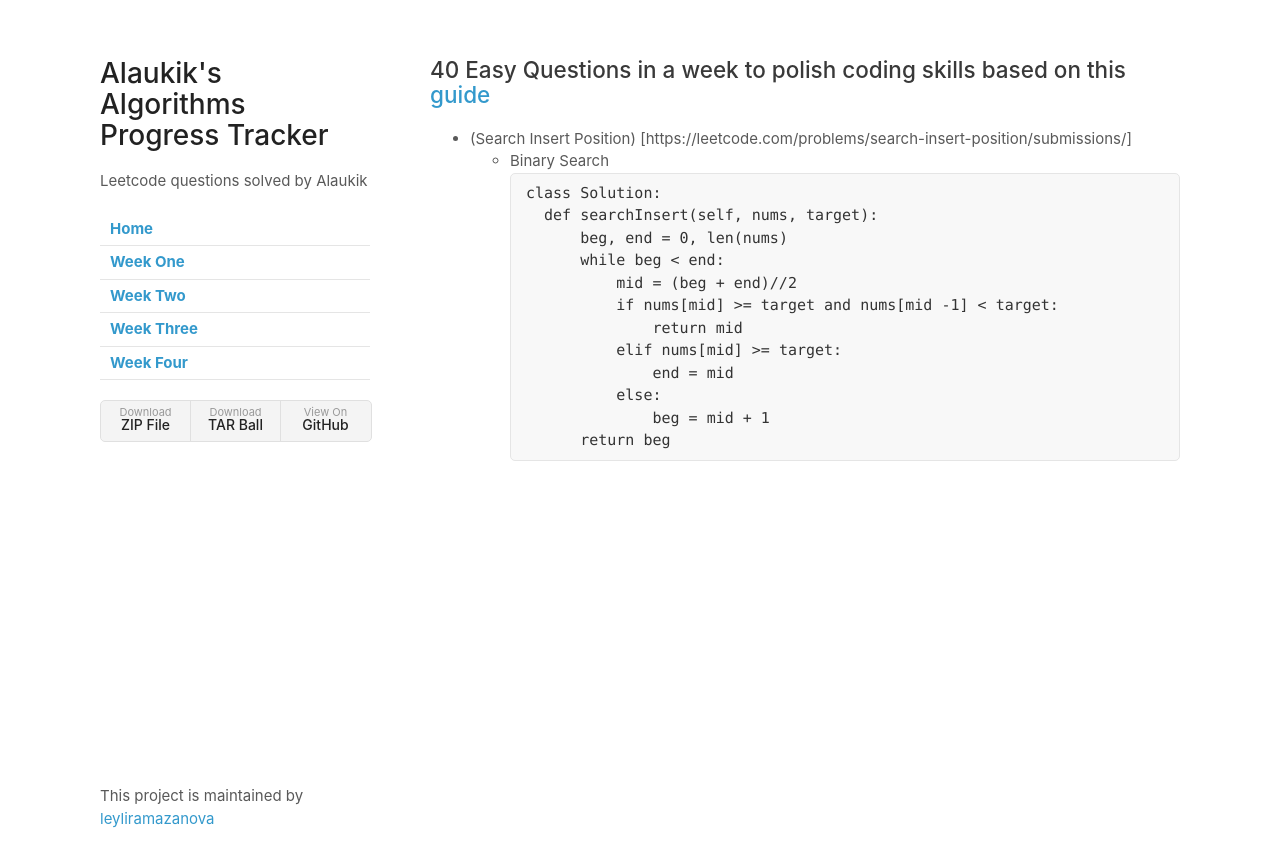
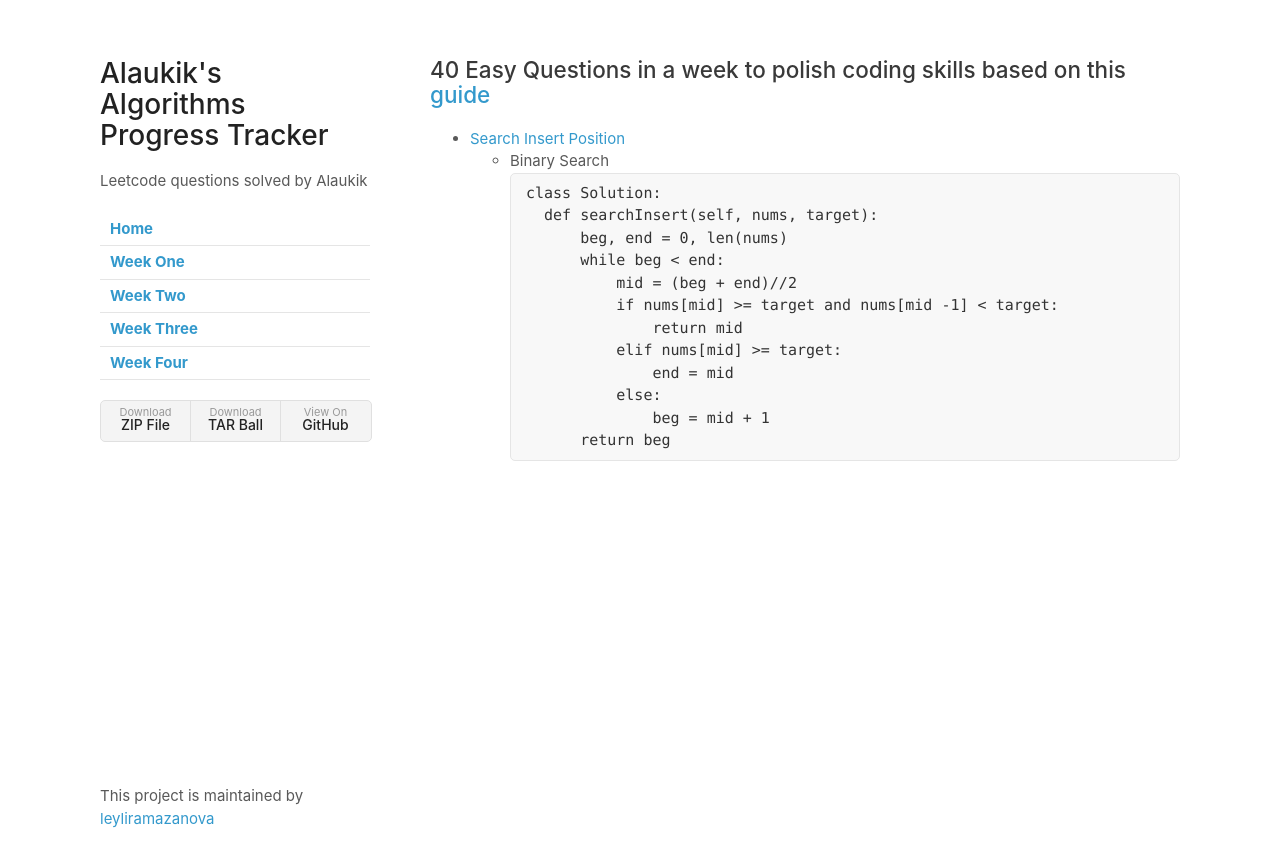
Before and after one commit to leyliramazanova/Five-Weeks-of-Leet-Code, a Jekyll site: the page built from weekFive.md, in a window 1280 px wide. Shown: the top 867 px of the page. Built offline with Jekyll 4.4.1, drawn with Linux system fonts in a browser that asks for light colours; our own code applies the rules of GitHub Pages for plain Markdown files.

Commit message:
Update weekFive.md

````diff
--- a/weekFive.md
+++ b/weekFive.md
@@ -1,7 +1,7 @@
 ## 40 Easy Questions in a week to polish coding skills based on this [guide](https://learntocodetogether.com/top-150-leetcodes-best-practice-problems/)
 
 
-- (Search Insert Position) [https://leetcode.com/problems/search-insert-position/submissions/]
+- [Search Insert Position](https://leetcode.com/problems/search-insert-position/submissions/)
   - Binary Search
     ```python
     class Solution:
````
